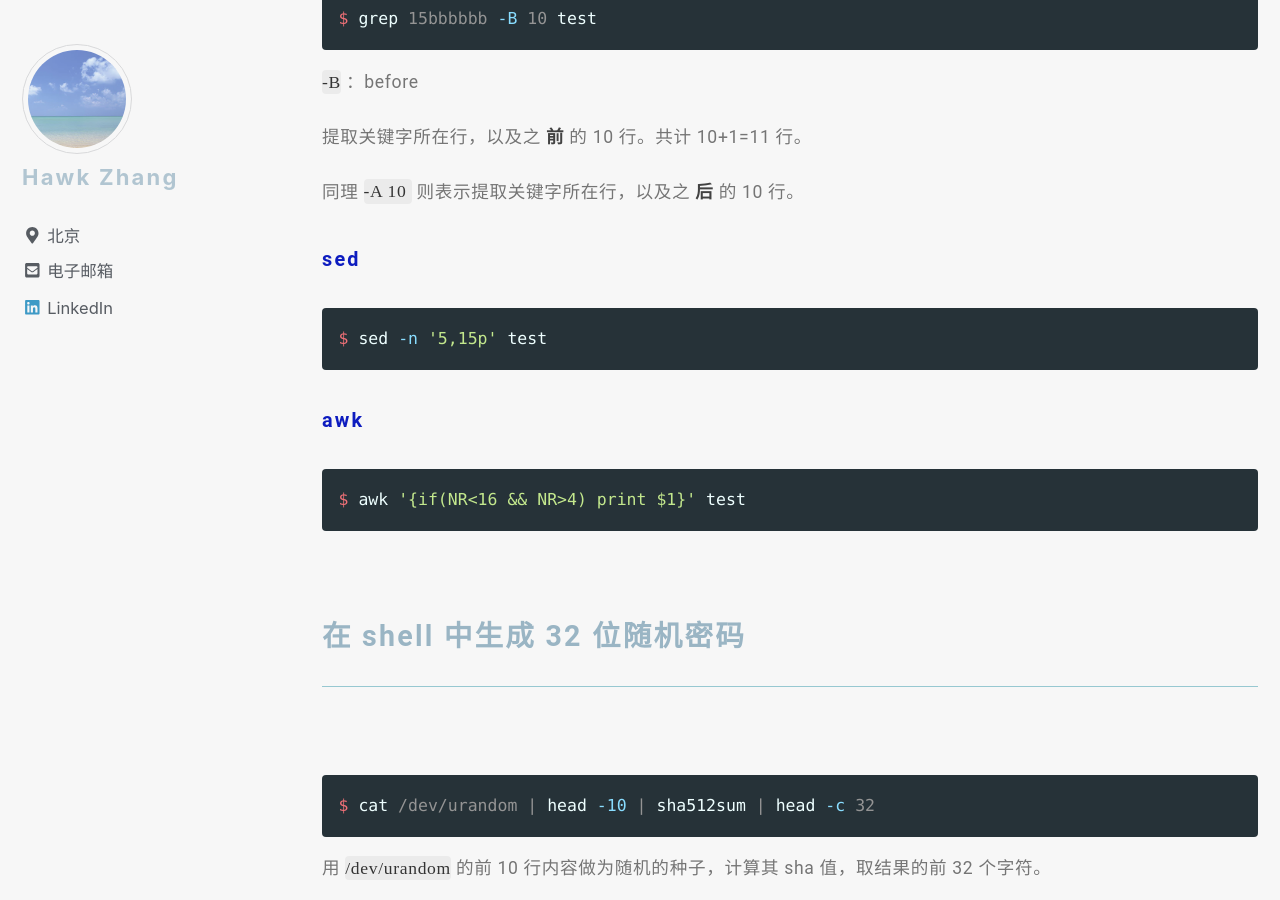
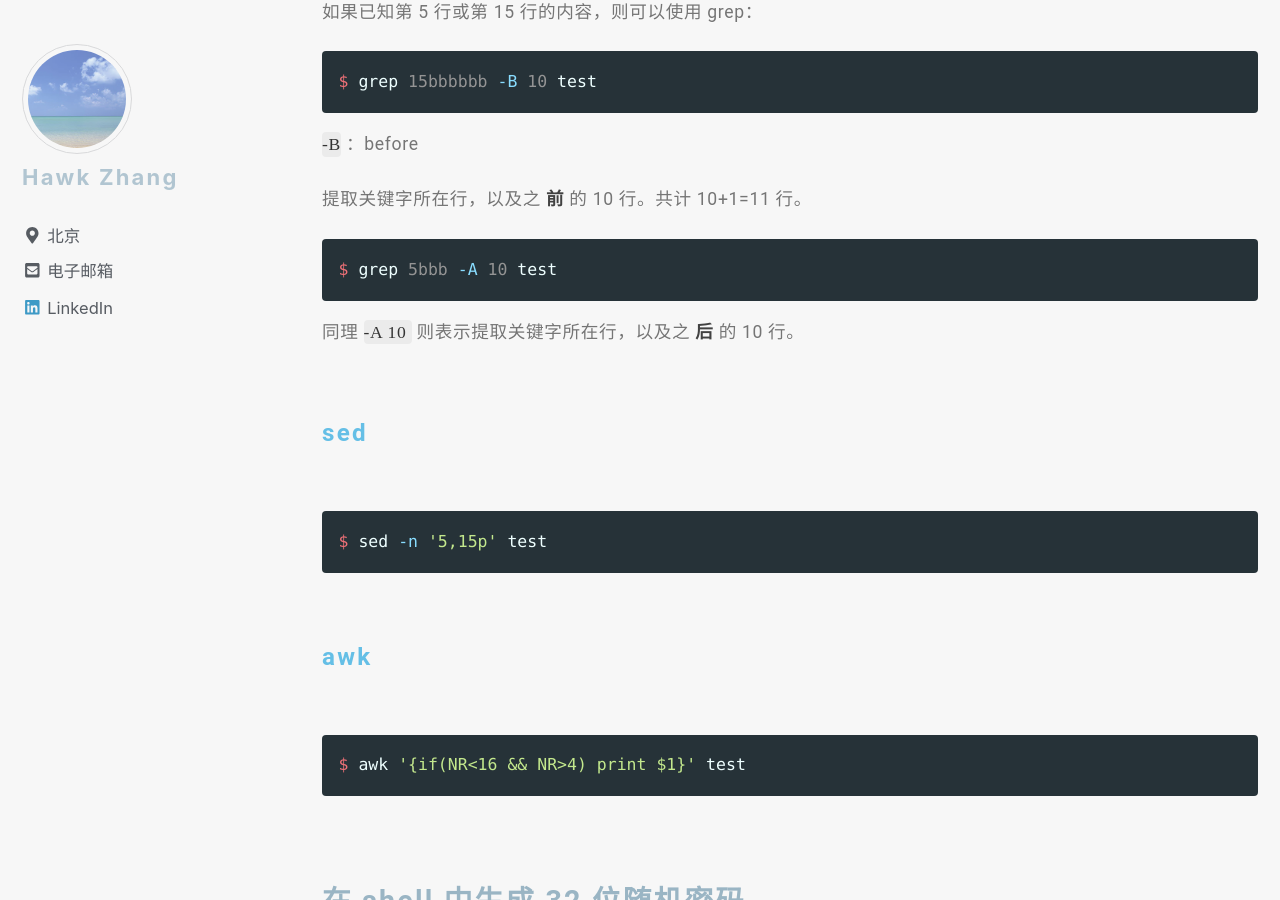
Before and after one commit to narru888/linotes_note, a Jekyll site: the page built from _posts/cheatsheet/2017-05-01-dtstream.md, in a window 1280 px wide and 900 px high, scrolled down 1819 px. Built offline with Jekyll 4.4.1, drawn with Linux system fonts in a browser that asks for light colours; nearby versions of some CDN libraries; a script that is not in the unit is left out.

Commit message:
update on 2018-12-09 19:31:01 CST

````diff
--- a/_posts/cheatsheet/2017-05-01-dtstream.md
+++ b/_posts/cheatsheet/2017-05-01-dtstream.md
@@ -43,7 +43,7 @@ $ cat test
 ```
 
 
-##### grep
+#### grep
 
 如果已知第 5 行或第 15 行的内容，则可以使用 grep：
 
@@ -55,17 +55,22 @@ $ grep 15bbbbbb -B 10 test
 
 提取关键字所在行，以及之 **前** 的 10 行。共计 10+1=11 行。
 
+```bash
+$ grep 5bbb -A 10 test
+```
+
 同理 `-A 10 ` 则表示提取关键字所在行，以及之 **后** 的 10 行。
 
 
-##### sed
+
+#### sed
 
 ```bash
 $ sed -n '5,15p' test
 ```
 
 
-##### awk
+#### awk
 
 ```bash
 $ awk '{if(NR<16 && NR>4) print $1}' test
````
